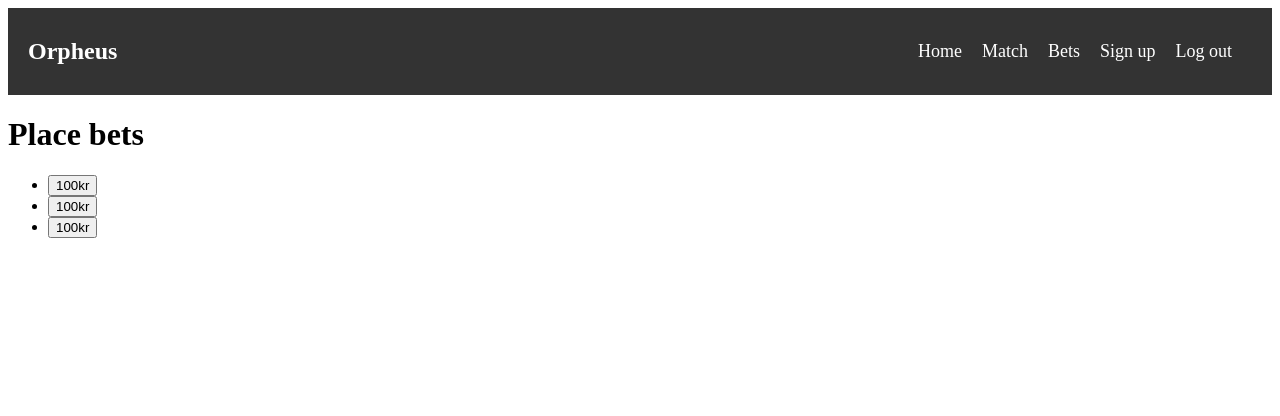
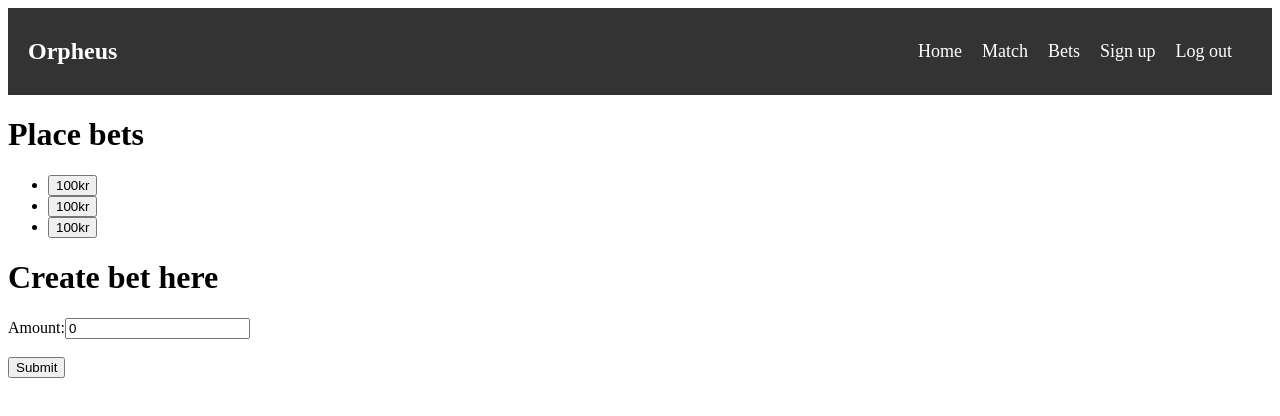
Before and after one commit to berglund10/Orpheus, a React app in the folder frontend/: page /bets in a window 1280 px wide. Shown: the top 416 px of the page. Built offline with nearby package versions, Linux system fonts and the light colour scheme; no server answers.

Commit message:
add createBet component

```diff
--- /dev/null
+++ b/frontend/src/components/createBet.tsx
@@ -0,0 +1,31 @@
+import React, { useState } from "react"
+
+function CreateBet() {
+    const [amount, setAmount] = useState("0");
+    const createBet = () => {
+        // http request to backend to make the bet
+        console.log(`Created a bet with the amount ${amount}` )
+    }
+
+
+    return(
+        <div>
+            <h1>Create bet here</h1>
+            <form onSubmit={createBet}>
+        <div>
+          <label htmlFor="bet">Amount:</label>
+          <input
+            type="number"
+            id="amount"
+            value={amount}
+            onChange={(e) => setAmount(e.target.value)}
+          />
+        </div>
+        <br/>
+        <button type="submit">Submit</button>
+      </form>
+        </div>
+    )
+}
+
+export default CreateBet
--- a/frontend/src/pages/bets.tsx
+++ b/frontend/src/pages/bets.tsx
@@ -1,11 +1,13 @@
 import React from "react";
 import AvailableBets from "../components/availableBets";
+import CreateBet from "../components/createBet";
 
 function Bets() {
   return (
     <div>
       <h1>Place bets</h1>
       <AvailableBets/>
+      <CreateBet/>
     </div>
   );
 }
```
